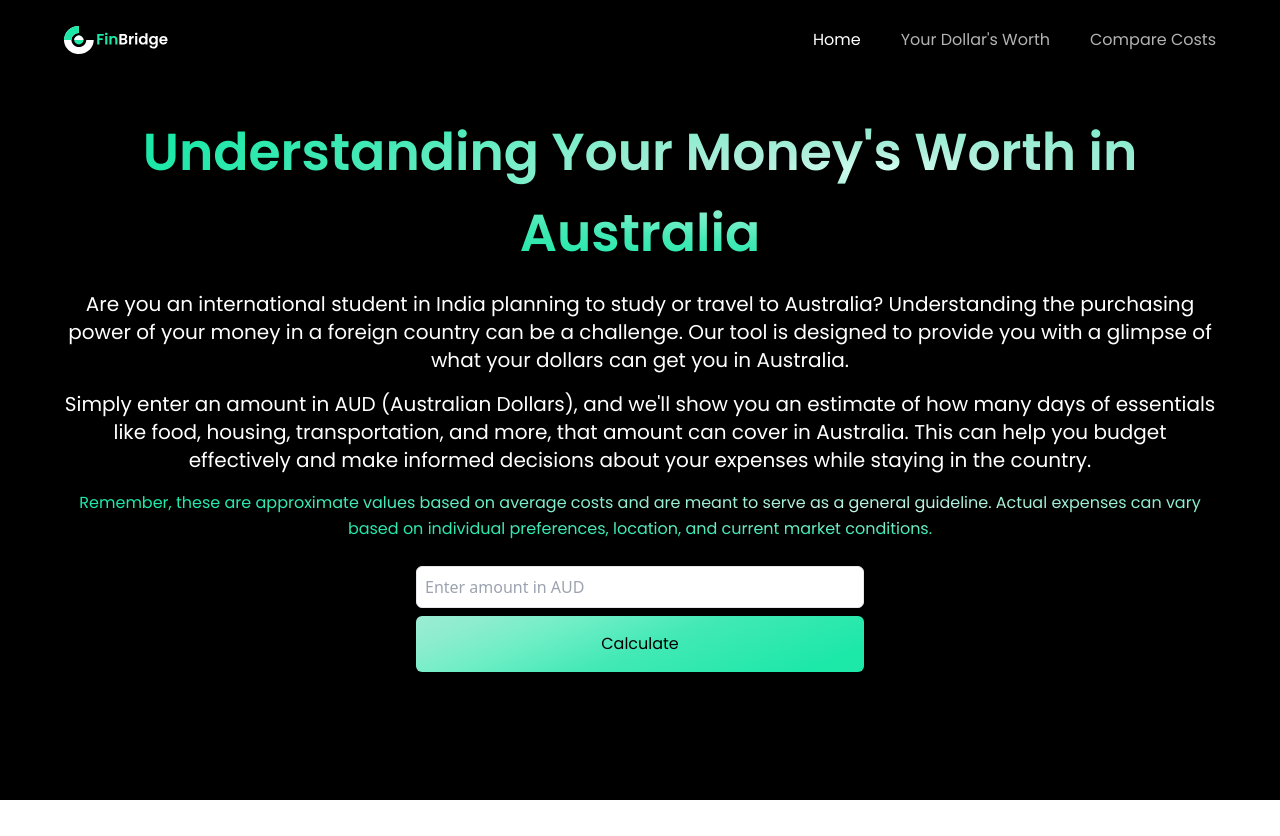
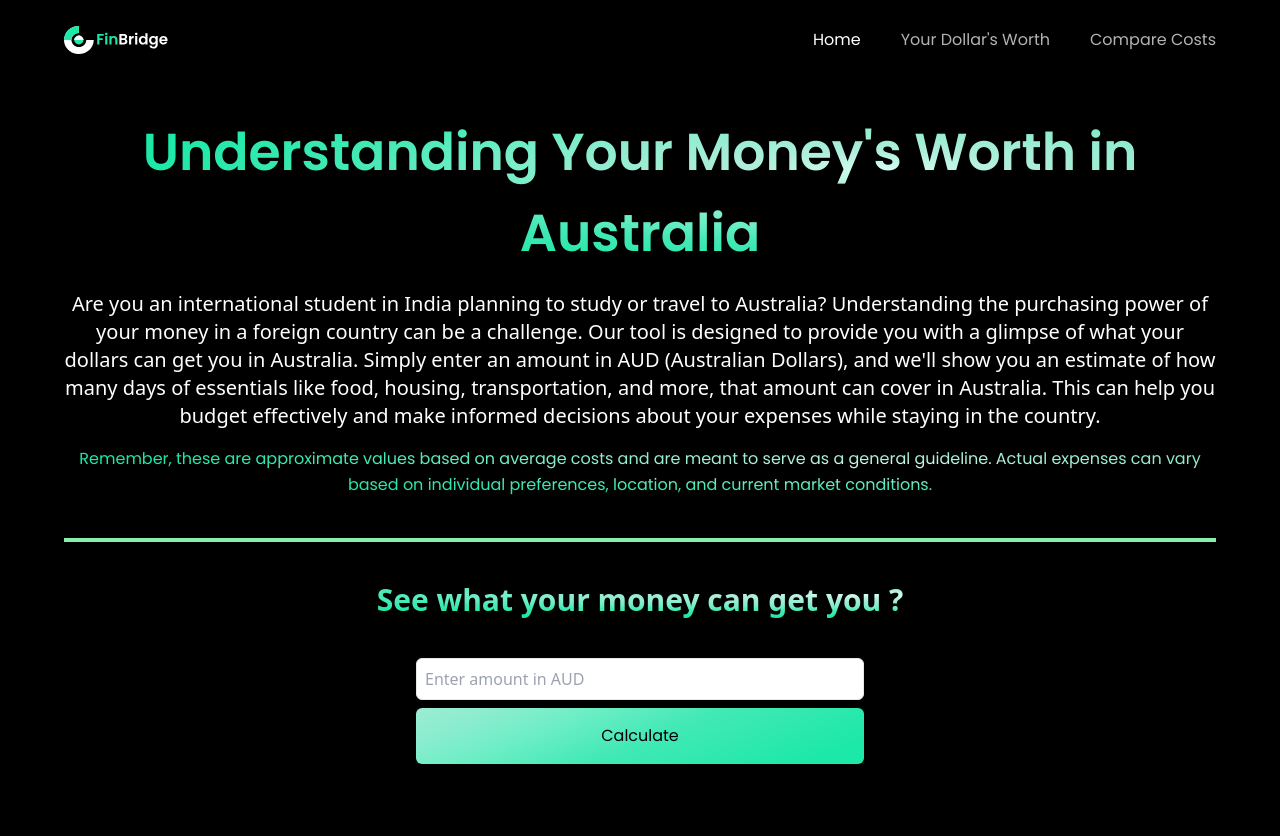
Before and after one commit to SOHAN-JAGADEESH/FinBridge, a React (Vite) app: page /dollar in a window 1280 px wide. Before the commit the page ends 800 px from the top, so only its background shows below. Built offline with nearby package versions, Linux system fonts and the light colour scheme.

Commit message:
Feature 1 almost done, value correction ?

```diff
--- a/src/components/Button.jsx
+++ b/src/components/Button.jsx
@@ -1,4 +1,5 @@
 import React from "react";
+
 
 const Button = ({ styles }) => (
   <button type="button" className={`py-4 px-6 font-poppins font-medium text-[18px] text-primary bg-blue-gradient rounded-[10px] outline-none ${styles}`}>
--- a/src/components/Card.jsx
+++ b/src/components/Card.jsx
@@ -4,8 +4,9 @@ import React from 'react'
 const CategoryCard = ({ title, days }) => {
     return (
       <div className="category-card bg-blue-gradient p-9 rounded-md shadow-md">
-        <h3 className="text-xl font-semibold capitalize text-white">{title}</h3>
-        <p className="mt-2 text-lg">{days} days</p>
+        <h3 className="text-xl text-center font-semibold capitalize text-black">{title}</h3>
+        <p className="mt-2 text-lg text-bold text-center font-bold">{days} days</p>
+        <br/>
         <p>If it's the food card, add a toggle or dropdown hereIf it's the food card, add a toggle or dropdown hereIf it's the food card, add a toggle or dropdown here</p>
         {/* If it's the food card, add a toggle or dropdown here */}
       </div>
--- a/src/pages/Compare.jsx
+++ b/src/pages/Compare.jsx
@@ -64,7 +64,7 @@ const Compare = () => {
                   <Navbar />
                   <div className="mt-8 text-center">
                       <h2 className="flex-1 font-poppins font-semibold ss:text-[52px] text-[42px] text-gradient ss:leading-[70.8px] leading-[60px]">Cost Comparison for Students in Melbourne</h2>
-                      <p className="font-poppins text-[20px] text-white leading-[28px] mt-4">
+                      <p className="font-poppins text-[20px] text-white leading-[28px] mt-4 text-align: justify">
                           Navigating a new country can be challenging, especially when it comes to expenses. This tool provides a comparative analysis of living costs between Melbourne and India, helping you grasp a clearer picture of your finances in Australia.
                           Knowing the expenses in terms of ratio to your income is the best way to get a clear picture and not get anxious about your expenditure.
                       </p>
@@ -121,6 +121,8 @@ const Compare = () => {
                         <p className='text-xl  mb-3'>Transportation Costs (Ratio: {indiaRatios.transport}): ₹{indiaData.transportationCosts}</p>
                         <p className='text-xl  mb-3'>Utilities (Ratio: {indiaRatios.utilities}): ₹{indiaData.utilities}</p>
                     </div>
+                    <br/>
+                    <br/>
                   </div>
               </div>
           </div>
--- a/src/pages/Dollar.jsx
+++ b/src/pages/Dollar.jsx
@@ -44,25 +44,27 @@ const Dollar = () => {
       <div className={`${styles.paddingX} ${styles.flexCenter}`}>
         <div className={`${styles.boxWidth}`}>
           <Navbar />
-        </div>
-      </div>
-
-      <div className={`${styles.paddingX} ${styles.flexCenter}`}>
-        <div className={`mt-8 text-center ${styles.boxWidth}`}>
-          <h2 className="flex-1 font-poppins font-semibold ss:text-[52px] text-[42px] text-gradient ss:leading-[80.8px] leading-[65px]">
+            <div className={`mt-8  text-center`}>
+              <h2 className="flex-1 text-center font-poppins font-semibold ss:text-[52px] text-[42px] text-gradient ss:leading-[80.8px] leading-[65px]">
                 Understanding Your Money's Worth in Australia
               </h2>
-          <p className="font-poppins text-[20px] text-white leading-[28px] mt-4">
+              <p className="font-poppinstext-justify text-[20px] text-white leading-[28px] mt-4 ">
                 Are you an international student in India planning to study or travel to Australia? Understanding the purchasing power of your money in a foreign country can be a challenge. Our tool is designed to provide you with a glimpse of what your dollars can get you in Australia.
-          </p>
-          <p className="font-poppins text-[20px] text-white leading-[28px] mt-4">
                 Simply enter an amount in AUD (Australian Dollars), and we'll show you an estimate of how many days of essentials like food, housing, transportation, and more, that amount can cover in Australia. This can help you budget effectively and make informed decisions about your expenses while staying in the country.
               </p>
+
               <p className="font-poppins text-[16px] text-gradient leading-[26px] mt-4">
                 Remember, these are approximate values based on average costs and are meant to serve as a general guideline. Actual expenses can vary based on individual preferences, location, and current market conditions.
             </p>
             <br/>
             </div>
+
+          <div className="w-full border-2 border-green-300 my-4"></div>
+
+          <div className="text-center mb-4">
+            <br/>
+              <h2 className="text-3xl font-bold text-gradient">See what your money can get you ?</h2>
+              <br/>
           </div>
 
           <div className={`bg-primary ${styles.paddingX} flex justify-center`}>
@@ -73,7 +75,12 @@ const Dollar = () => {
 
           <div className={`bg-primary ${styles.paddingX} ${styles.flexCenter}`}>
             <div className={`${styles.boxWidth}`}>
+              <br/>
               {response && <Output response={response} />}
+              <br/>
+              <br/>
+            </div>
+          </div>
         </div>
       </div>
 
```
Lines whose indentation alone changed are shown as unchanged.
